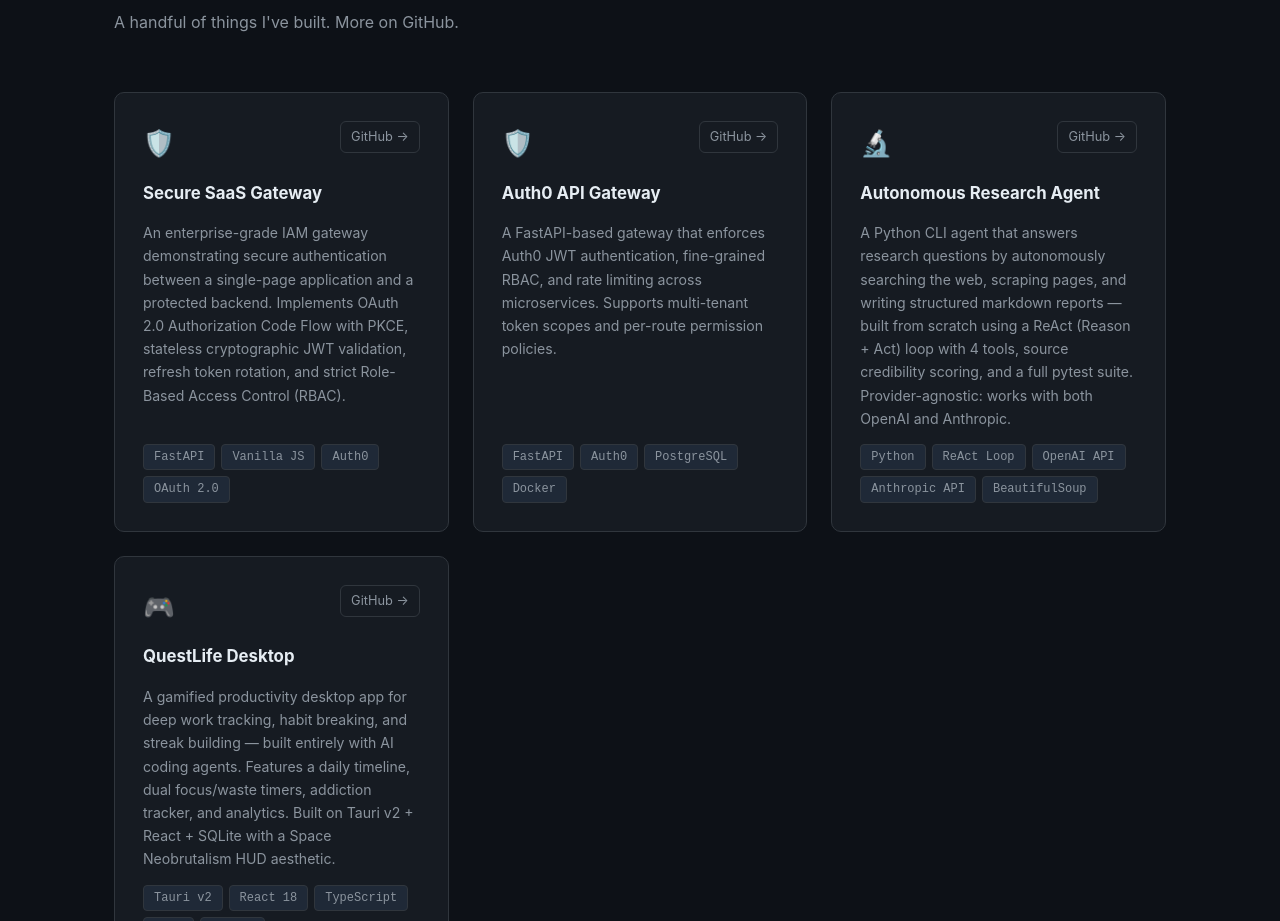
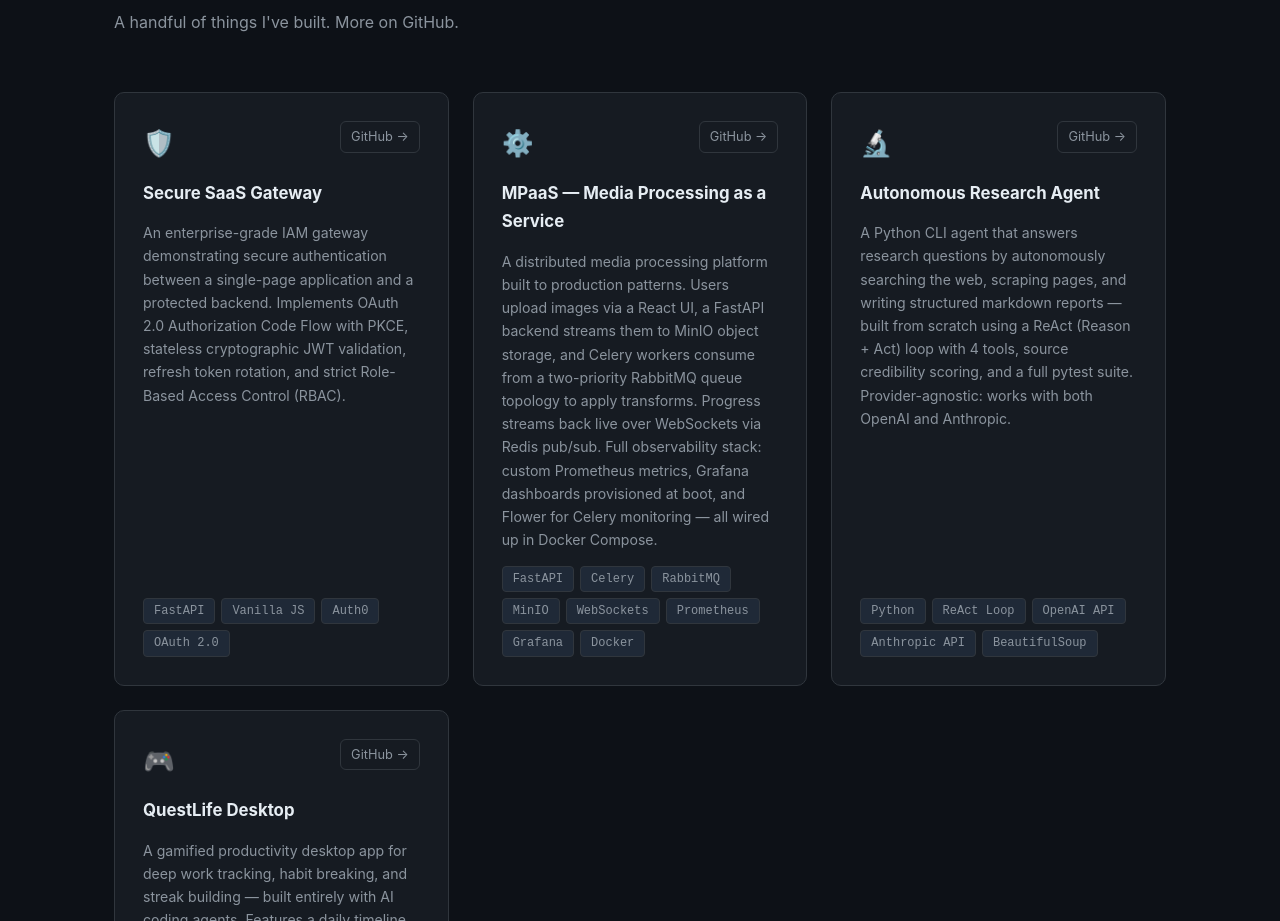
Before and after one commit to Harish1308/Harish1308.github.io, a plain HTML site: page index.html in a window 1280 px wide. Shown: the part 1801-2722 px from the top of the page. Drawn offline with Linux system fonts and the light colour scheme.

Commit message:
Update index.html

```diff
--- a/index.html
+++ b/index.html
@@ -848,28 +848,32 @@
           </div>
         </div>
 
-        <!-- Project 1 -->
+        <!-- Project: MPaaS -->
         <div class="project-card fade-in">
           <div class="project-header">
-            <div class="project-icon">🛡️</div>
+            <div class="project-icon">⚙️</div>
             <div class="project-links">
-              <!-- EDIT: replace href with your actual repo URL -->
-              <a href="https://github.com/Harish1308" target="_blank">GitHub →</a>
-              <!-- EDIT: add a live demo link, or remove this anchor tag -->
-              <!-- <a href="#" target="_blank">Live →</a> -->
+              <a href="https://github.com/Harish1308/MPaaS" target="_blank">GitHub →</a>
             </div>
           </div>
-          <!-- EDIT: project name, description, stack -->
-          <h3>Auth0 API Gateway</h3>
+          <h3>MPaaS — Media Processing as a Service</h3>
           <p>
-            A FastAPI-based gateway that enforces Auth0 JWT authentication,
-            fine-grained RBAC, and rate limiting across microservices. Supports
-            multi-tenant token scopes and per-route permission policies.
+            A distributed media processing platform built to production patterns.
+            Users upload images via a React UI, a FastAPI backend streams them to
+            MinIO object storage, and Celery workers consume from a two-priority
+            RabbitMQ queue topology to apply transforms. Progress streams back
+            live over WebSockets via Redis pub/sub. Full observability stack:
+            custom Prometheus metrics, Grafana dashboards provisioned at boot,
+            and Flower for Celery monitoring — all wired up in Docker Compose.
           </p>
           <div class="project-stack">
             <span class="tag">FastAPI</span>
-            <span class="tag">Auth0</span>
-            <span class="tag">PostgreSQL</span>
+            <span class="tag">Celery</span>
+            <span class="tag">RabbitMQ</span>
+            <span class="tag">MinIO</span>
+            <span class="tag">WebSockets</span>
+            <span class="tag">Prometheus</span>
+            <span class="tag">Grafana</span>
             <span class="tag">Docker</span>
           </div>
         </div>
```
